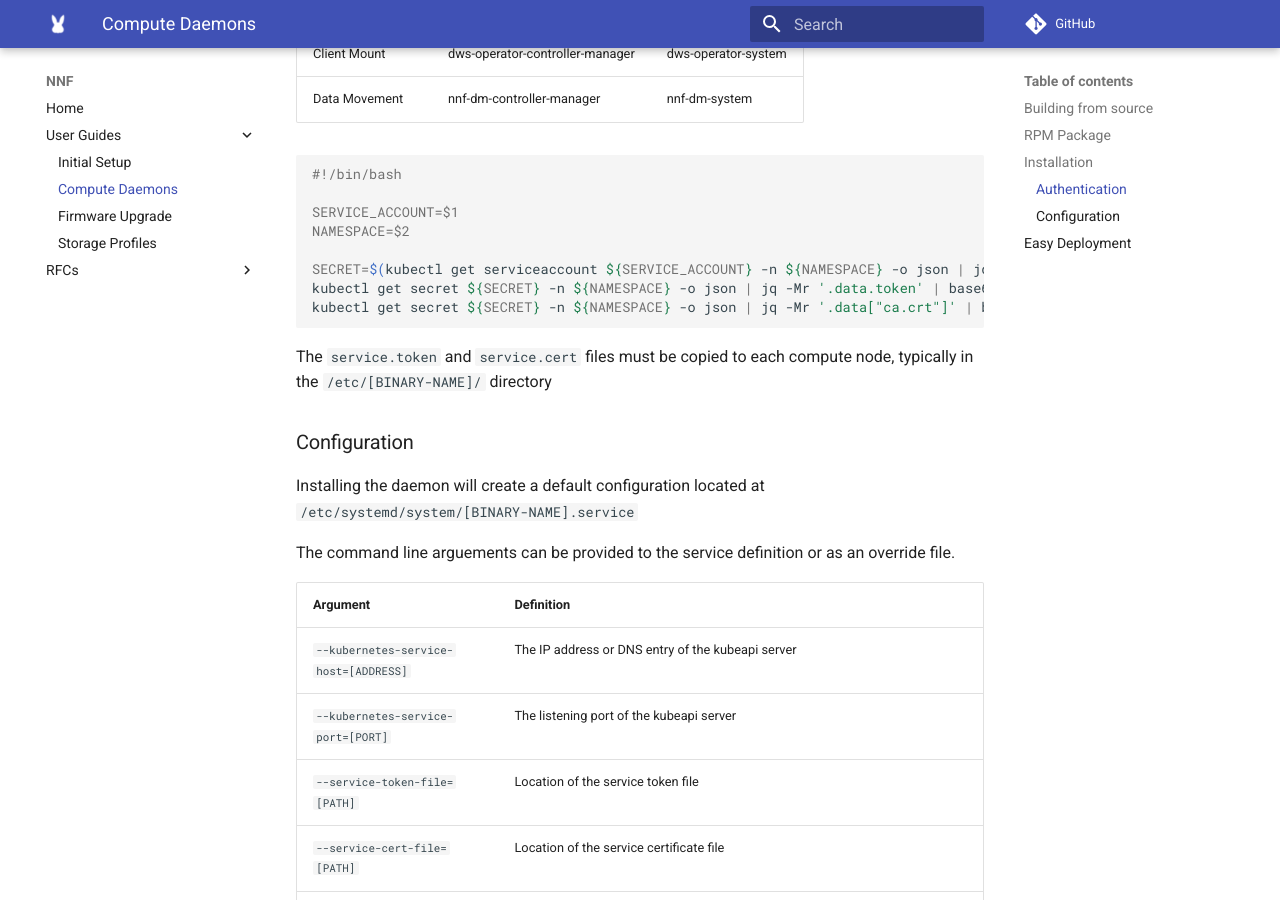
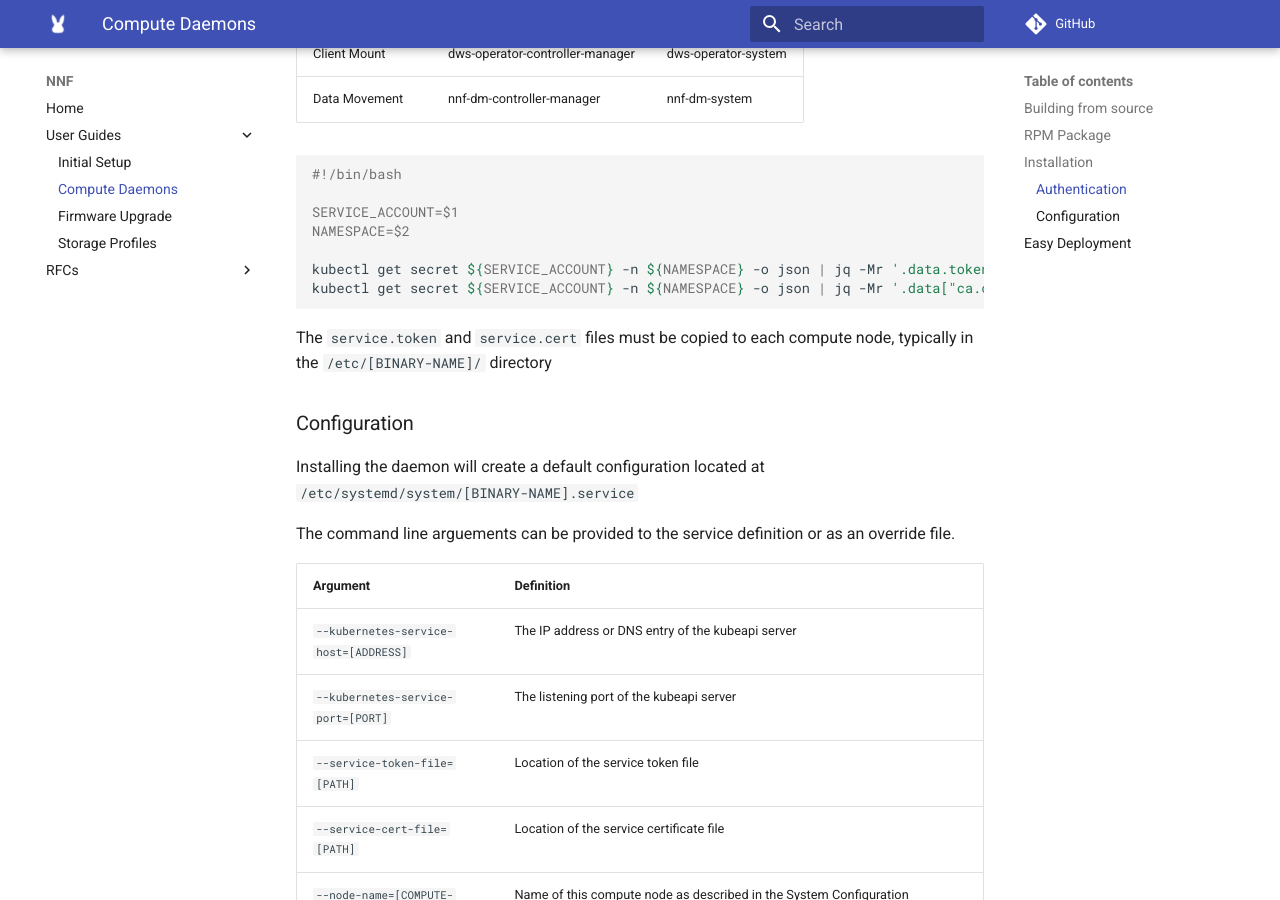
Before and after one commit to NearNodeFlash/NearNodeFlash.github.io, an MkDocs documentation site: the page built from docs/guides/compute-daemons/readme.md, in a window 1280 px wide and 900 px high, scrolled down 985 px. Built offline with MkDocs 1.6.1 and Material for MkDocs 9.7.7, drawn with Linux system fonts in a browser that asks for light colours; comment, search, counter and statistics services are not loaded.

Commit message:
Update the bash script that retrieves token & cert to support Kubernetes 1.25+
Signed-off-by: Nate Thornton <nate.thornton@hpe.com>

````diff
--- a/docs/guides/compute-daemons/readme.md
+++ b/docs/guides/compute-daemons/readme.md
@@ -39,9 +39,8 @@ NNF software defines a Kubernetes Service Account for granting communication pri
 SERVICE_ACCOUNT=$1
 NAMESPACE=$2
 
-SECRET=$(kubectl get serviceaccount ${SERVICE_ACCOUNT} -n ${NAMESPACE} -o json | jq -Mr '.secrets[].name | select(contains("token"))')
-kubectl get secret ${SECRET} -n ${NAMESPACE} -o json | jq -Mr '.data.token' | base64 -D > ./service.token
-kubectl get secret ${SECRET} -n ${NAMESPACE} -o json | jq -Mr '.data["ca.crt"]' | base64 -D > ./service.cert
+kubectl get secret ${SERVICE_ACCOUNT} -n ${NAMESPACE} -o json | jq -Mr '.data.token' | base64 -D > ./service.token
+kubectl get secret ${SERVICE_ACCOUNT} -n ${NAMESPACE} -o json | jq -Mr '.data["ca.crt"]' | base64 -D > ./service.cert
 ```
 
 The `service.token` and `service.cert` files must be copied to each compute node, typically in the `/etc/[BINARY-NAME]/` directory
````
